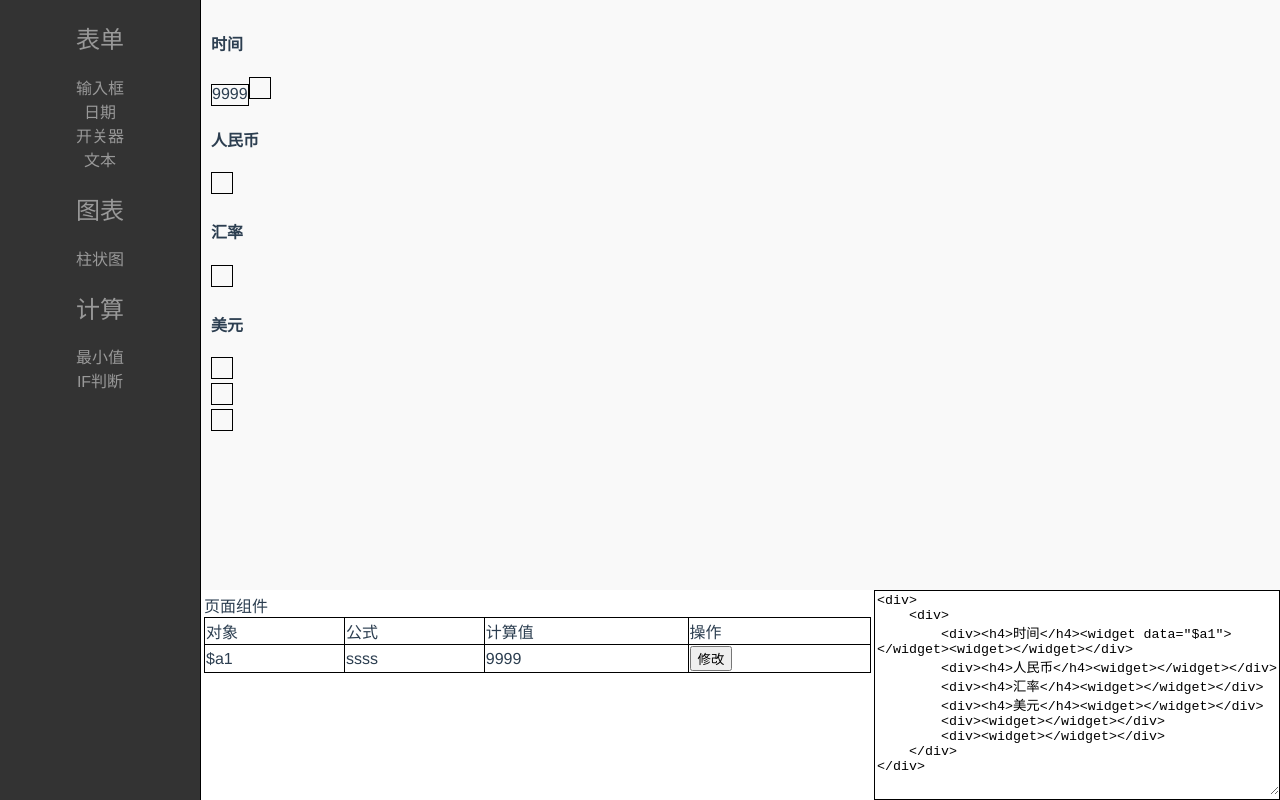
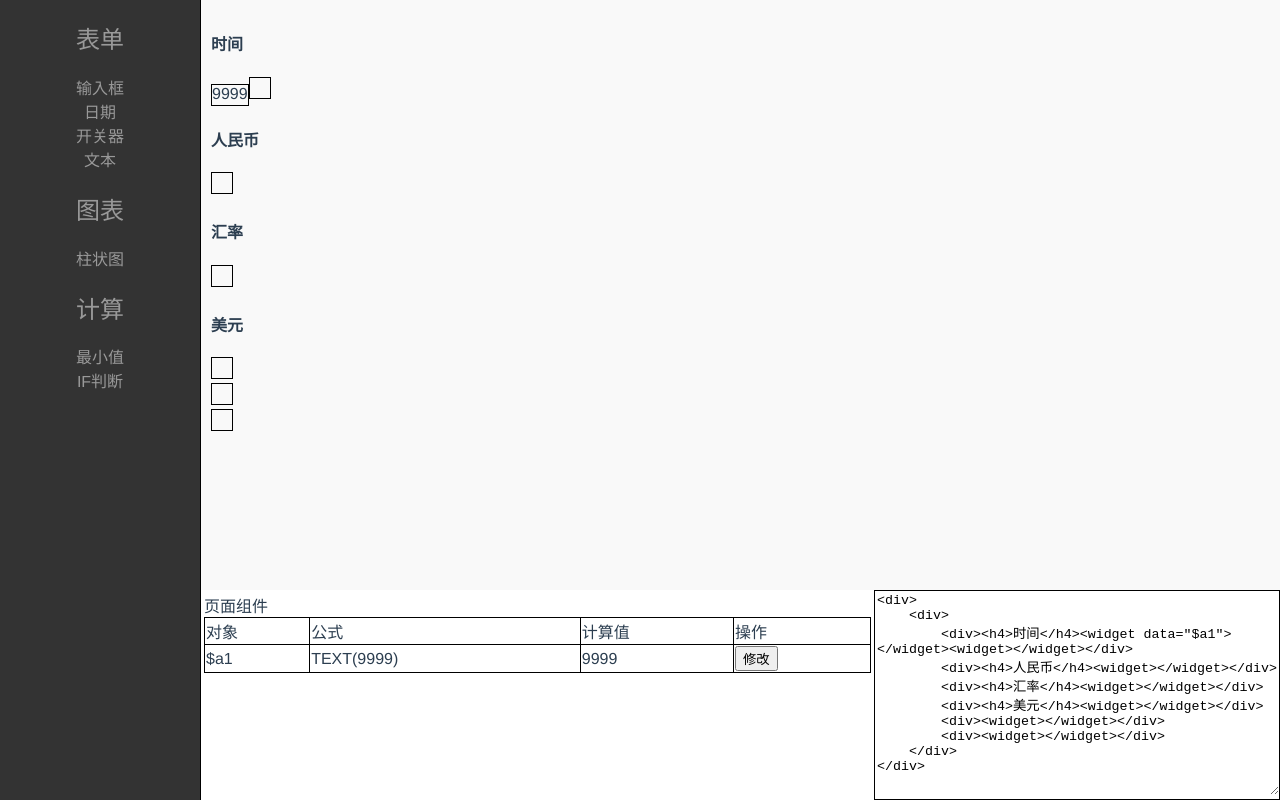
Before and after one commit to 13601313270/excel-app, a Vue app: page / in a window 1280 px wide. Built offline with nearby package versions, Linux system fonts and the light colour scheme.

Commit message:
去掉了codeText，改为了根据obj进行运算

```diff
--- a/src/allMatch.js
+++ b/src/allMatch.js
@@ -85,7 +85,6 @@ var __allMatch__ = [
             // console.log(befordWord);
             if (befordWord instanceof Var) {
                 let varObj = forAction(['\n', ';']);
-                varObj.codeText = 'ssss';
                 allVar.setVar(befordWord.name, varObj);
             } else if (befordWord instanceof Obj) {
                 befordWord.value = forAction(['\n', ';']);
--- a/src/components/allVars.vue
+++ b/src/components/allVars.vue
@@ -13,8 +13,9 @@
             <tbody>
             <tr v-for="(item,key) in datas">
                 <td v-html="key"></td>
-                <td v-html="item.code"></td>
-                <td v-html="item.value"></td>
+                <td v-html="getCodeByVal(item)"></td>
+                <td v-if="['string','number'].includes(typeof item)" v-html="item"></td>
+                <td v-else v-html="item.value"></td>
                 <td>
                     <button @click="change(key)">修改</button>
                 </td>
@@ -25,6 +26,7 @@
 </template>
 <script>
 import AllVarClass from '../observer/allVar.js';
+import getStrByObj from '../getStrByObj';
 export default {
     props: ['data', 'randomId'],
     data() {
@@ -35,13 +37,14 @@ export default {
     mounted() {
         let self = this;
         AllVarClass.on('valChange', function(key, val) {
-            self.$set(self.datas, key, {
-                code: val.codeText,
-                value: val.value
-            });
+            console.log(val.value_);
+            self.$set(self.datas, key, val.value_);
         });
     },
     methods: {
+        getCodeByVal(val) {
+            return getStrByObj(val);
+        },
         change(key) {
             this.$emit('change', key);
         }
--- a/src/components/index.vue
+++ b/src/components/index.vue
@@ -43,8 +43,8 @@
                 <div style="flex-grow: 1;padding: 3px 3px;">
                     <all-vars @change="editVar"></all-vars>
                 </div>
-                <div style="overflow: scroll;border: solid 1px black;"><textarea :value="saveHtml"
-                                                                                 style="flex-grow: 1;width: 400px;height:200px;border: none"></textarea>
+                <div style="overflow: scroll;border: solid 1px black;">
+                    <textarea :value="saveHtml" style="flex-grow: 1;width: 400px;height:200px;border: none"></textarea>
                 </div>
             </div>
 
@@ -60,6 +60,7 @@ import dashboard from './dashboard';
 import allPageVars from './allVars.vue';
 import propsCom from './props.vue';
 import Obj from '../observer/obj';
+import getStrByObj from '../getStrByObj';
 
 export default {
     data() {
@@ -124,7 +125,6 @@ export default {
                     let newVarName = '$' + varName.replace(/^\$/, '');
                     this.insertVarName = newVarName;
                     let insertObj = evalObjAndStr(1, code);
-                    insertObj[0].codeText = code;
                     allVar.setVar(newVarName, insertObj[0]);
                     this.insertProps = insertObj[0];
                     this.insertCode = code;
@@ -181,7 +181,7 @@ export default {
             let Var = allVar.getVar(key);
             this.insertVarName = key;
             this.insertProps = Var.value_;
-            this.insertCode = Var.codeText;
+            this.insertCode = getStrByObj(Var.value_);
         }
     },
     mounted() {
--- a/src/components/props.vue
+++ b/src/components/props.vue
@@ -98,6 +98,7 @@
 import innerDom from './props.vue';
 import allMatch from '../allMatch';
 import allVar from '../observer/allVar';
+// import getStrByObj from '../getStrByObj';
 export default {
     name: 'inner-dom',
     props: {
@@ -230,8 +231,7 @@ export default {
                 }
             }
             this.$emit('input', this.innerOption);
-            var code = this.createCodeText(this.innerOption);
-            this.$emit('change', code);
+            this.$emit('change', this.createCodeText(this.innerOption));
         }
     }
 }
--- a/src/evalObjAndStr.js
+++ b/src/evalObjAndStr.js
@@ -267,14 +267,8 @@ function getEvalObj(tableNum, str) {
 
     let allAction = [];
     while (forwordStrNum < str.length) {
-        let begin = forwordStrNum;
         let codeLine = forAction('\n');
         if (codeLine !== null) {
-            let codeText = str.substring(begin, forwordStrNum);
-            codeText = codeText.replace(/^\s*\$[A-Z|a-z|\d]+\s*=\s*/, '');
-            if (codeLine instanceof Obj) {
-                codeLine.codeText = codeText;
-            }
             allAction.push(codeLine);
         }
         forword();
--- /dev/null
+++ b/src/getStrByObj.js
@@ -0,0 +1,24 @@
+/**
+ * Created by ptmind on 2018/3/26.
+ */
+import FuncObj from './FuncObj';
+function createCodeText(runObj) {
+    let code = '';
+    if (runObj instanceof FuncObj) {
+        code += runObj.name + '(';
+        let TempPropArr = [];
+        runObj.props.forEach((item) => {
+            TempPropArr.push(createCodeText(item));
+        });
+        code += TempPropArr.join(',');
+        code += ')';
+    } else if (typeof runObj === 'string') {
+        code = '"' + runObj + '"';
+    } else if (typeof runObj === 'number') {
+        code = runObj;
+    } else if (typeof runObj === 'boolean') {
+        code = runObj ? 'TRUE' : 'FALSE';
+    }
+    return code;
+}
+export default createCodeText;
--- a/src/observer/allVar.js
+++ b/src/observer/allVar.js
@@ -15,16 +15,10 @@ class AllVarClass extends Dep {
                 this.eventEmitter.emit('valChange', key, this.allData[key]);
             });
         }
-        this.allData[key].codeText = val.codeText;
         this.allData[key].value = val;
         if (val instanceof Obj) {
             val.dep.update();
         } else {
-            if (typeof val === 'number') {
-                this.allData[key].codeText = val;
-            } else if (typeof val === 'string') {
-                this.allData[key].codeText = '"' + val + '"';
-            }
             this.allData[key].dep.update();
         }
     }
```
